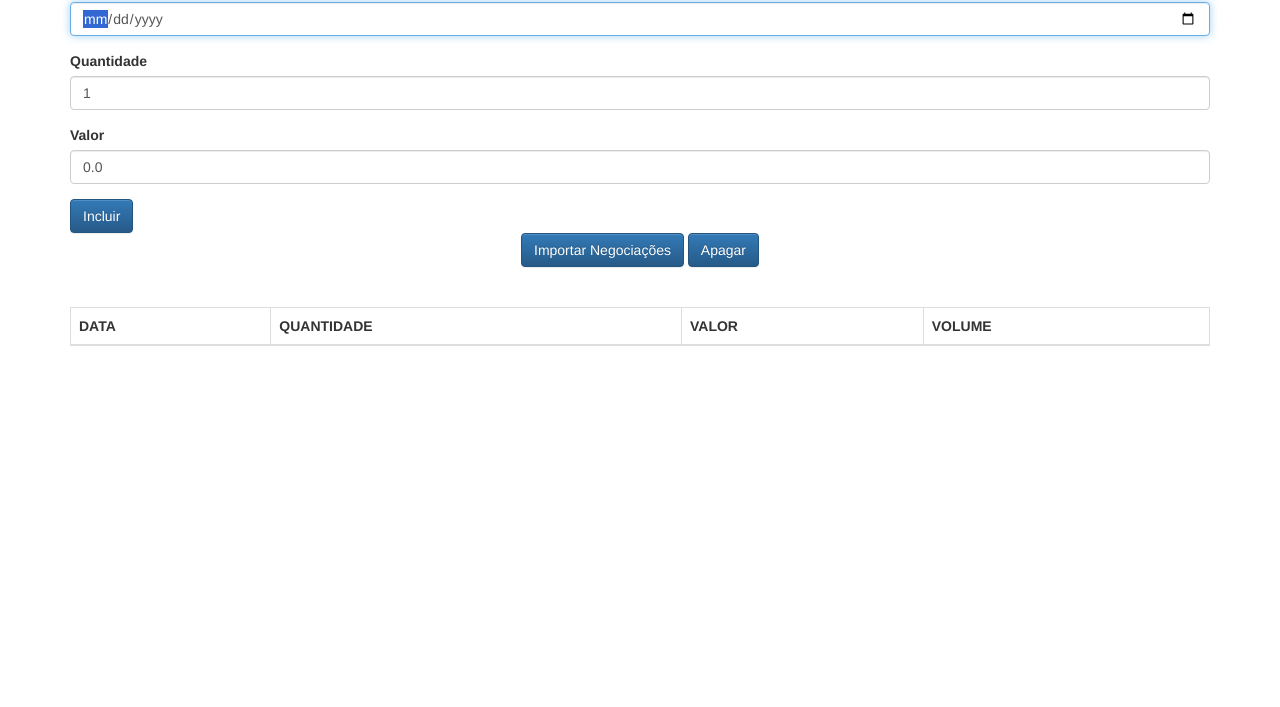
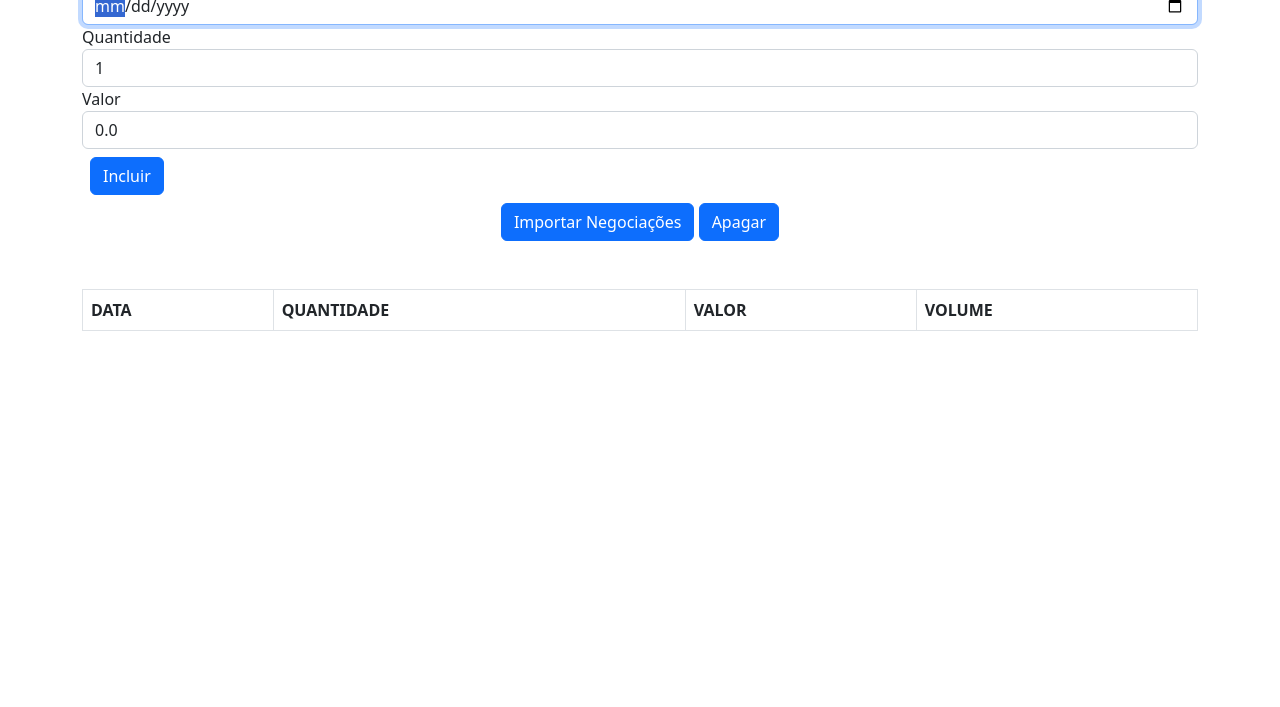
Before and after one commit to Shultia/proj_JavaScript, a plain HTML site: page JavaScript conhecendo o Browser e padrões de projeto/client/index.html in a window 1280 px wide. Shown: the part 93-800 px from the top of the page. Drawn offline with nearby package versions, Linux system fonts and the light colour scheme.

Commit message:
regras e codigo de manutencao

```diff
--- a/JavaScript conhecendo o Browser e padrões de projeto/client/index.html
+++ b/JavaScript conhecendo o Browser e padrões de projeto/client/index.html
@@ -3,8 +3,8 @@
 <head>
     <meta charset="UTF-8">
     <title>Negociações</title>
-    <link rel="stylesheet" href="css/bootstrap.css">
-    <link rel="stylesheet" href="css/bootstrap-theme.css">
+    <link href="https://cdn.jsdelivr.net/npm/bootstrap@5.2.3/dist/css/bootstrap.min.css" rel="stylesheet" integrity="sha384-rbsA2VBKQhggwzxH7pPCaAqO46MgnOM80zW1RWuH61DGLwZJEdK2Kadq2F9CUG65" crossorigin="anonymous">
+
 
 </head>
 <body class="container">
@@ -28,7 +28,7 @@
             <input id="valor" type="number" class="form-control"  min="0.01" step="0.01" value="0.0" required />
         </div>
 
-        <button class="btn btn-primary" type="submit">Incluir</button>
+        <button class="btn btn-primary  m-2" type="submit">Incluir</button>
     </form>
 
     <div class="text-center">
@@ -58,6 +58,8 @@
         <tfoot>
         </tfoot>
     </table>
+        <script src="./js/index.js"></script>
+       <script src="https://cdn.jsdelivr.net/npm/bootstrap@5.2.3/dist/js/bootstrap.bundle.min.js" integrity="sha384-kenU1KFdBIe4zVF0s0G1M5b4hcpxyD9F7jL+jjXkk+Q2h455rYXK/7HAuoJl+0I4" crossorigin="anonymous"></script>
 
 </body>
 </html>
```
